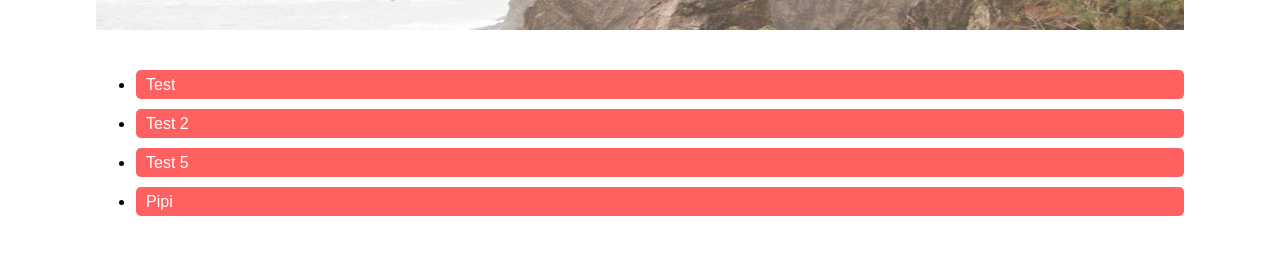
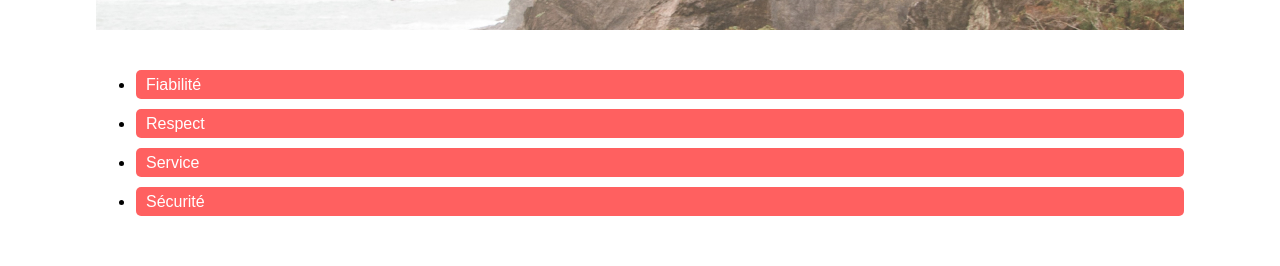
Before and after one commit to HugoCdnt/P7---Kasa, a React (Create React App) app in the folder kasa/: page /about in a window 1280 px wide. Shown: the part 285-551 px from the top of the page. Built offline with nearby package versions, Linux system fonts and the light colour scheme.

Commit message:
Composants Wrapper fonctionnels. passage en prop de data, à laquelle on attribue la valeur souhaitée lors de l'appel au composant WrapperList

```diff
--- a/kasa/src/components/Wrapper/WrapperContent.jsx
+++ b/kasa/src/components/Wrapper/WrapperContent.jsx
@@ -1,6 +1,6 @@
 import { useState } from 'react';
 
-const WrapperContent = ({ title }) => {
+const WrapperContent = ({ title, text }) => {
     const [isOpen, setIsOpen] = useState(false)
 
     return (
@@ -8,7 +8,7 @@ const WrapperContent = ({ title }) => {
             {isOpen ? (
                 <div>
                     <button onClick={() => setIsOpen(false)}>{title}</button>
-                    <p>Blablabla</p>
+                    <p>{text}</p>
                 </div>
             ) : (
                 <button onClick={() => setIsOpen(true)}>{title}</button>
--- a/kasa/src/components/Wrapper/WrapperList.jsx
+++ b/kasa/src/components/Wrapper/WrapperList.jsx
@@ -2,14 +2,26 @@ import WrapperContent from './WrapperContent'
 import ('/Users/hugocadenat/Documents/Formation_dév_web/P7/kasa/src/styles/About.css');
 
 // const WrapperList = ({titles}) => {
-const WrapperList = ({titles}) => {
-    // const titles = ["Test", "Test 2", "Test 5", "Pipi"];
+// const WrapperList = ({titles, text}) => {
+//     return (
+//             <ul className='wrappers-list'>
+//                 {titles.map(( title ) =>
+//                     <WrapperContent
+//                         title={title}
+//                         text={text}
+//                     />
+//                 )}
+//             </ul>
+//     )
+// }
 
+const WrapperList = ({data}) => {
     return (
             <ul className='wrappers-list'>
-                {titles.map(( title ) =>
+                {data.map(({ title, text }) =>
                     <WrapperContent
                         title={title}
+                        text={text}
                     />
                 )}
             </ul>
--- /dev/null
+++ b/kasa/src/data/dataAbout.json
@@ -0,0 +1,18 @@
+[
+	{
+		"title": "Fiabilité",
+        "text": "Test fiabilité"
+	},
+	{
+		"title": "Respect",
+        "text": "Ceci est un autre test"
+	},
+	{
+		"title": "Service",
+        "text": "Ceci est un autre test"
+	},
+	{
+		"title": "Sécurité",
+        "text": "Ceci est un autre test"
+	}
+]
--- a/kasa/src/pages/About.jsx
+++ b/kasa/src/pages/About.jsx
@@ -1,20 +1,13 @@
 import Banner from '../components/Banner';
-import Wrapper from '../components/About/Wrapper';
 import WrapperList from '../components/Wrapper/WrapperList';
 
+import data from '../data/dataAbout.json'
+
 const About = () => {
-
-  const titles = ["Test", "Test 2", "Test 5", "Pipi"];
-
     return (
       <div>
         <Banner />
-        {/* <Wrapper title="Fiabilité" />
-        <Wrapper title="Respect" />
-        <Wrapper title="Responsabilité" />
-        <Wrapper title="Service" /> */}
-        {/* <Wrapper titles={titles} /> */}
-        <WrapperList titles={titles} />
+        <WrapperList data={data}/>
       </div >
     )
   }
```
